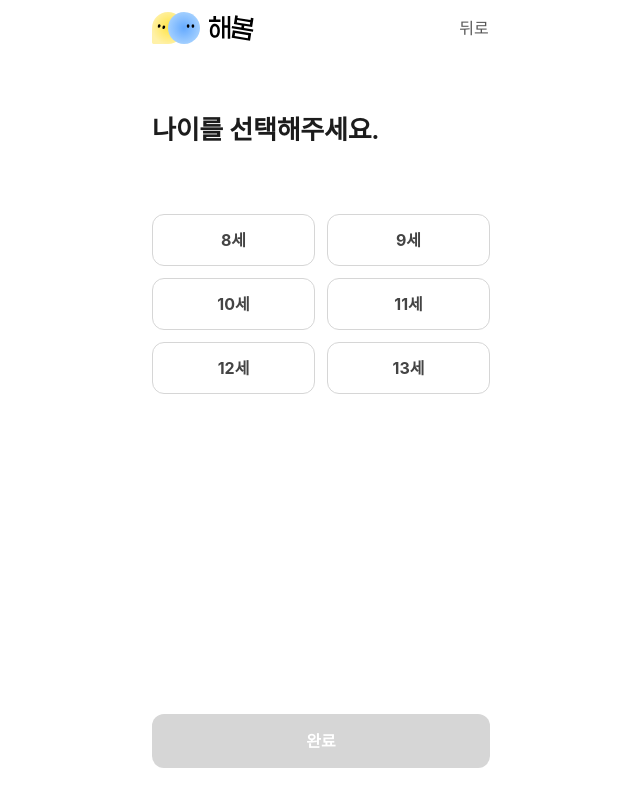
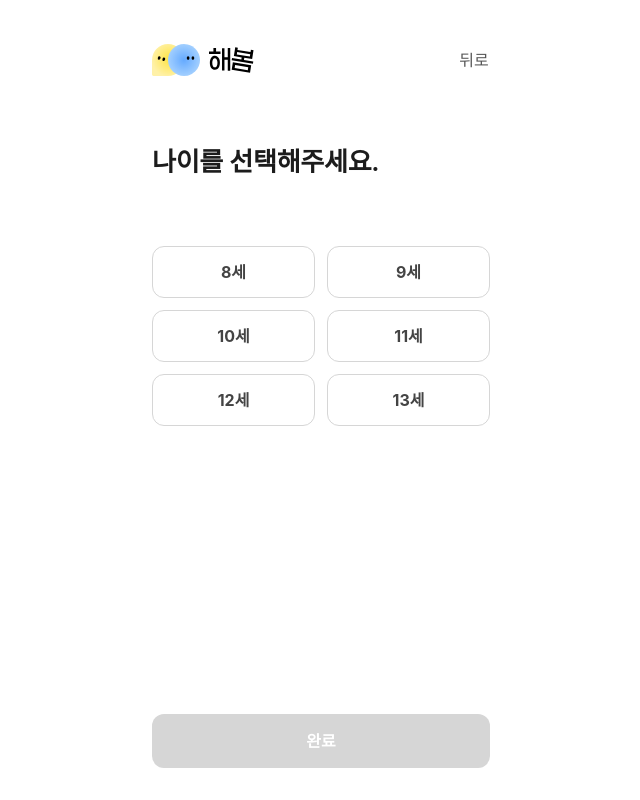
Before and after one commit to SOPT-all/39-SOPKATHON-WEB-WEB3, a React (Vite) app: page /elementary/age-select in a window 1280 px wide. Shown: the whole page, without its empty margins (319-959 px from the left). Built offline with nearby package versions, Linux system fonts and the light colour scheme; a web font is replaced by a local one.

Commit message:
feat: 헤더 상단 여백 추가

```diff
--- a/src/shared/components/Header.tsx
+++ b/src/shared/components/Header.tsx
@@ -21,7 +21,7 @@ const Header = ({ title, hasSymbol = false, onBackClick }: HeaderProps) => {
   };
 
   return (
-    <header className="flex w-full items-center justify-between">
+    <header className="flex w-full items-center justify-between pt-8">
       {title ? (
         <h1 className="text-headline-lg-paperlogy text-black">{title}</h1>
       ) : (
```
